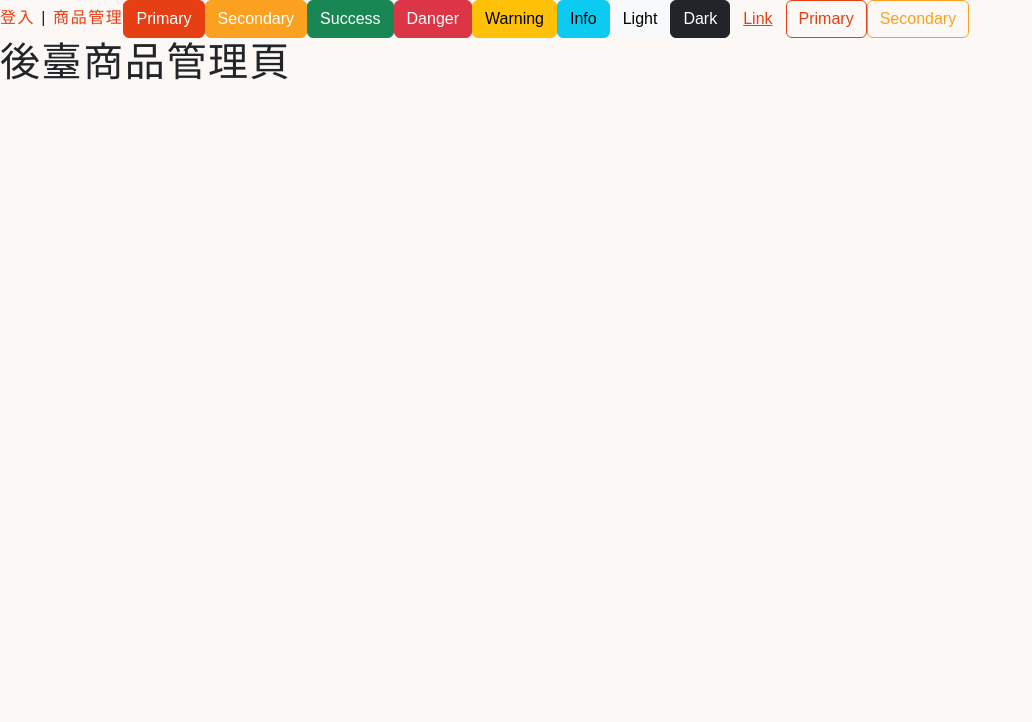
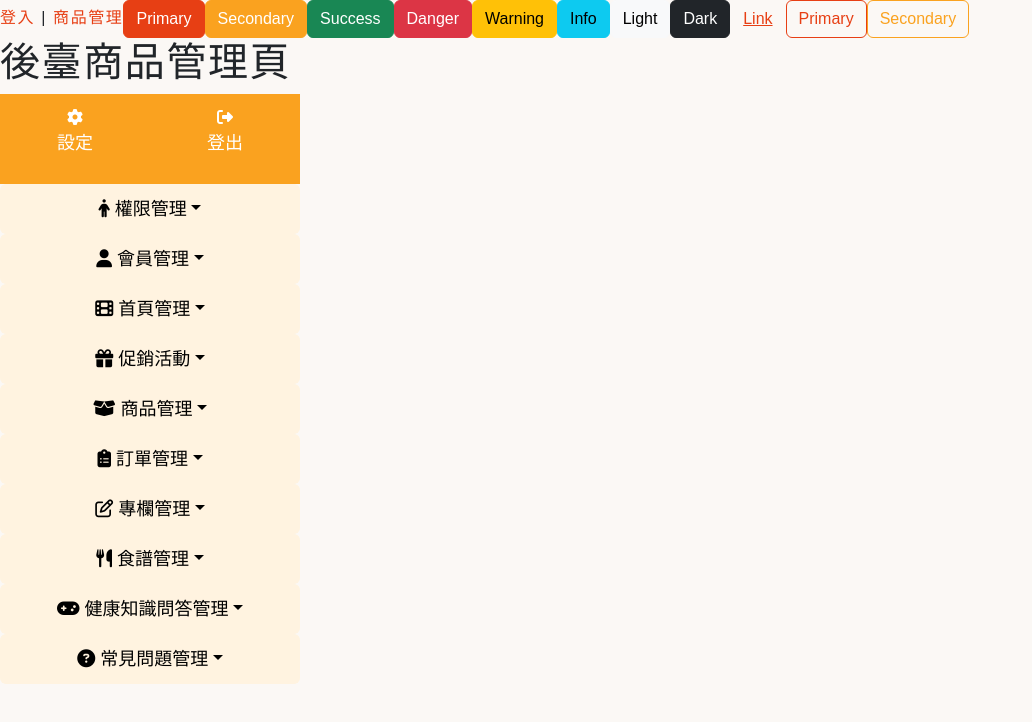
Before and after one commit to fafamia/admin-healthy-food, a Vue app: page /products in a window 1280 px wide. Shown: the top 722 px of the page, without its empty margins (0-1032 px from the left). Built offline with nearby package versions, Linux system fonts and the light colour scheme.

Commit message:
增加側邊欄

```diff
--- a/index.html
+++ b/index.html
@@ -5,6 +5,7 @@
     <link rel="icon" href="/favicon.ico">
     <meta name="viewport" content="width=device-width, initial-scale=1.0">
     <title>Vite App</title>
+    <link rel="stylesheet" href="https://cdnjs.cloudflare.com/ajax/libs/font-awesome/6.5.1/css/all.min.css" />
   </head>
   <body>
     <div id="app"></div>
--- /dev/null
+++ b/src/assets/scss/_sidebar.scss
@@ -0,0 +1,43 @@
+.headline {
+    background-color: $secondary;
+    width: 300px;
+    height: 90px;
+    display: flex;
+    justify-content: space-around;
+    align-items: center;
+
+    button {
+        border: none;
+        background-color: transparent;
+
+        p {
+            font-size: 18px;
+        }
+    }
+}
+
+.dropdown-toggle {
+    background-color: #FFF3E0;
+    color: black;
+    border: none;
+    width: 300px;
+    height: 50px;
+    font-size: 18px;
+
+
+}
+
+.dropdown-menu {
+    padding: 0;
+    .dropdown-item {
+        width: 300px;
+        font-size: 18px;
+        text-align: center;
+        background-color: $primary;
+        color: white;
+        padding: 10px;
+    }
+    .dropdown-item:hover{
+        color: lightgrey;
+    }
+}
--- /dev/null
+++ b/src/components/SideBar.vue
@@ -0,0 +1,57 @@
+<template>
+    <div>
+        <nav>
+            <div class="headline">
+                <button type="button" class="setting btn btn-secondary">
+                    <i class="fa-solid fa-gear"></i>
+                    <p>設定</p>
+                </button>
+                <button type="button" class="logout btn btn-secondary">
+                    <i class="fa-solid fa-right-from-bracket"></i>
+                    <p>登出</p>
+                </button>
+            </div>
+            <div>
+                <div v-for="(dropdown, index) in dropdowns" :key="index" class="dropdown">
+                    <button class="btn btn-secondary dropdown-toggle" role="button" :id="'dropdownMenuLink' + index"
+                        data-bs-toggle="dropdown" aria-expanded="false">
+                        <i :class="dropdown.iconClass"></i>
+                        {{ dropdown.label }}
+                    </button>
+
+                    <ul class="dropdown-menu" :aria-labelledby="'dropdownMenuLink' + index">
+                        <li v-for="item in dropdown.items" :key="item.id">
+                            <router-link :to="item.route" class="dropdown-item">{{ item.label }}</router-link>
+                        </li>
+                    </ul>
+                </div>
+            </div>
+        </nav>
+    </div>
+</template>
+
+<script>
+export default {
+    data() {
+        return {
+            dropdowns: [
+                { label: '權限管理', iconClass: 'fa-solid fa-person', items: [{ id: 1, label: '管理員', route: '' }] },
+                { label: '會員管理', iconClass: "fa-solid fa-user", items: [{ id: 1, label: '會員總覽', route: '' }, { id: 2, label: '會員等級', route: '' }] },
+                { label: '首頁管理', iconClass: 'fa-solid fa-film', items: [{ id: 1, label: '首頁Banner', route: '' }] },
+                { label: '促銷活動', iconClass: "fa-solid fa-gift", items: [{ id: 1, label: '推薦商品', route: '' }, { id: 2, label: '推薦留言', route: '' }, { id: 3, label: '推薦專欄', route: '' }] },
+                { label: '商品管理', iconClass: "fa-solid fa-box-open", items: [{ id: 1, label: '商品總覽', route: '' }, { id: 2, label: '商品分類', route: '' }, { id: 3, label: '商品TAG', route: '' }, { id: 4, label: '商品群組', route: '' }, { id: 5, label: '群組明細', route: '' }] },
+                { label: '訂單管理', iconClass: "fa-solid fa-clipboard-list", items: [{ id: 1, label: '訂單總覽', route: '' }] },
+                { label: '專欄管理', iconClass: "fa-regular fa-pen-to-square", items: [{ id: 1, label: '專欄總覽', route: '' }, { id: 2, label: '專欄分類', route: '' }] },
+                { label: '食譜管理', iconClass: "fa-solid fa-utensils", items: [{ id: 1, label: '食譜總覽', route: '' }, { id: 2, label: '食譜分類', route: '' }, { id: 3, label: '留言管理', route: '' }] },
+                { label: '健康知識問答管理', iconClass: "fa-solid fa-gamepad", items: [{ id: 1, label: '題目總覽', route: '' }, { id: 2, label: '折價券', route: '' }] },
+                { label: '常見問題管理', iconClass: "fa-solid fa-circle-question", items: [{ id: 1, label: '常見問題總覽', route: '' }, { id: 2, label: '常見問題分類', route: '' }] },
+
+            ]
+        };
+    },
+}
+</script>
+
+<style lang="scss">
+@import "@/assets/scss/sidebar.scss";
+</style>
--- a/src/main.js
+++ b/src/main.js
@@ -4,6 +4,8 @@ import { createPinia } from 'pinia'
 
 import App from './App.vue'
 import router from './router'
+
+import 'bootstrap/dist/js/bootstrap.bundle.min.js';
 
 
 // import './assets/scss/main.scss'
--- a/src/views/ProductsView.vue
+++ b/src/views/ProductsView.vue
@@ -1,5 +1,25 @@
 <template>
   <div class="products">
     <h1>後臺商品管理頁</h1>
+    <SideBar/>
   </div>
+
 </template>
+
+<script>
+import SideBar from "@/components/SideBar.vue";
+
+export default {
+  components: {
+    SideBar,
+  },
+
+};
+
+</script>
+
+
+<style lang="scss">
+@import "@/assets/scss/product.scss";
+@import "@/assets/scss/sidebar.scss";
+</style>
```
Also changed, not shown: src/assets/scss/_product.scss (added).
